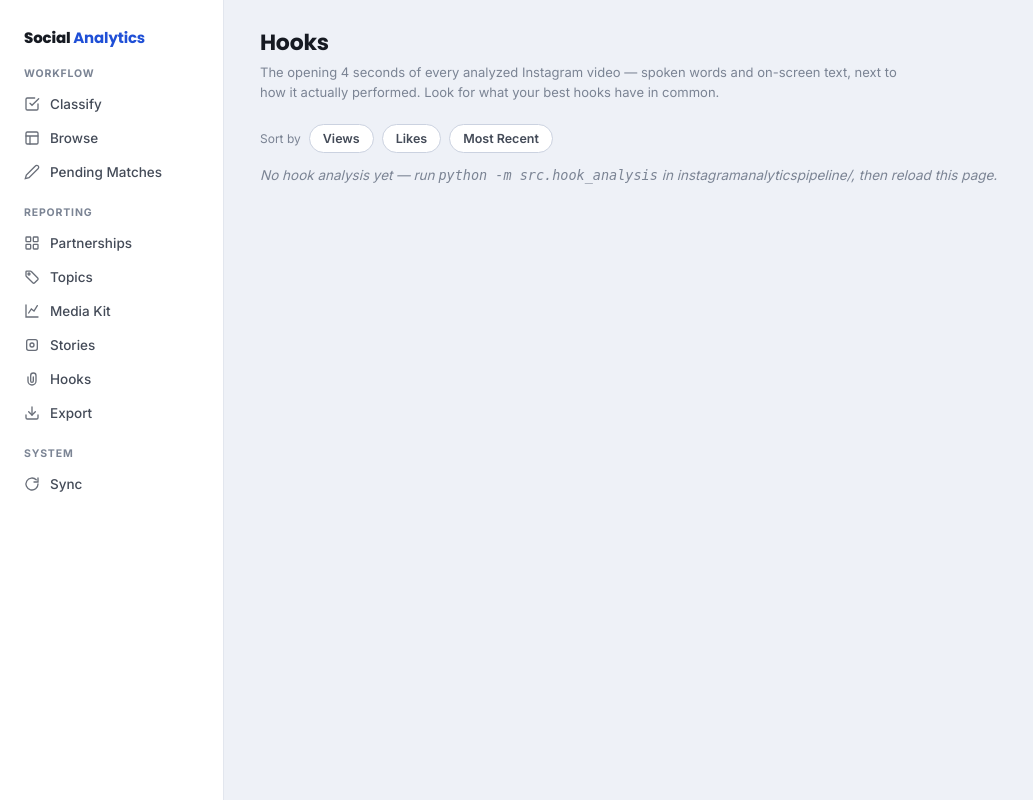
After one commit to ac-figa/Social-Analytics, a Flask app: template webapp/templates/hooks.html in a window 1280 px wide. The commit adds this page. Shown: the whole page, without its empty margins (0-1033 px from the left). Run offline with Flask 3, Linux system fonts and the light colour scheme; the template is opened without the code that fills it, so the values that code supplies are empty; parts of the project's set-up code (start-up, migrations or seed data) failed here and were passed over.

Commit message:
Add Hooks page: put transcript + on-screen text next to performance
New internal page (sidebar: Hooks) that puts every hook-analyzed
Instagram video's spoken words and on-screen text directly next to its
Views/Likes/Comments/Shares, sorted by whichever metric you pick --
this is the actual point of hook_analysis.py existing: being able to
read down a ranked list and see what your best hooks have in common,
rather than cross-referencing a database by hand.

db.get_hook_analysis() joins instagram_hook_analysis to instagram_master
directly (same config.PLATFORM_CONFIG-based cross-dataset query pattern
_instagram_collab_post_ids() already uses), filtered to Analysis_Status
= 'ok' -- rows that failed or had no media_url have nothing to show.

Co-Authored-By: Claude Sonnet 5 <noreply@anthropic.com>
Claude-Session: https://claude.ai/code/session_015uQrdT4TqM6QD4axbYDnxH

```diff
--- a/webapp/app.py
+++ b/webapp/app.py
@@ -557,6 +557,18 @@ def _export_csv_response(report: dict, group_by: str) -> Response:
     )
 
 
+@app.route("/hooks")
+def hooks():
+    client = db.get_client()
+    sort = request.args.get("sort", "views")
+    if sort not in ("views", "likes", "recent"):
+        sort = "views"
+    return render_template(
+        "hooks.html", videos=db.get_hook_analysis(client, sort=sort), sort=sort,
+        nav_counts=db.get_dashboard_counts(client),
+    )
+
+
 @app.route("/stories")
 def stories():
     client = db.get_client()
--- a/webapp/src/db.py
+++ b/webapp/src/db.py
@@ -291,6 +291,30 @@ def _instagram_collab_post_ids(client: bigquery.Client) -> set:
     ig = config.PLATFORM_CONFIG["Instagram"]
     query = f"SELECT Post_ID FROM `{config.BQ_PROJECT_ID}.{ig['dataset']}.instagram_master` WHERE Collabed = TRUE"
     return {r["Post_ID"] for r in client.query(query).result()}
+
+
+def get_hook_analysis(client: bigquery.Client, sort: str = "views") -> list:
+    """Every successfully hook-analyzed Instagram video (see
+    instagramanalyticspipeline/src/hook_analysis.py), joined against
+    instagram_master for the performance numbers -- the point of this
+    page is putting the hook (spoken words + on-screen text) right next
+    to how well the video actually did, so patterns are something you
+    can read off the page rather than cross-reference by hand. Excludes
+    Analysis_Status != 'ok' (no_media_url/failed rows have nothing useful
+    to show)."""
+    ig = config.PLATFORM_CONFIG["Instagram"]
+    order_column = {"views": "m.Views", "likes": "m.Likes", "recent": "m.Publish_Date"}.get(sort, "m.Views")
+    query = f"""
+    SELECT
+      h.Post_ID, m.Account_Username, m.Permalink, m.Publish_Date,
+      m.Views, m.Likes, m.Comments, m.Shares,
+      h.Hook_Transcript, h.Hook_On_Screen_Text, h.Hook_Window_Seconds
+    FROM `{config.BQ_PROJECT_ID}.{ig['dataset']}.instagram_hook_analysis` h
+    JOIN `{config.BQ_PROJECT_ID}.{ig['dataset']}.instagram_master` m ON h.Post_ID = m.Post_ID
+    WHERE h.Analysis_Status = 'ok'
+    ORDER BY {order_column} DESC
+    """
+    return [dict(r) for r in client.query(query).result()]
 
 
 def list_pending_matches(client: bigquery.Client, months: int = None) -> list:
--- a/webapp/static/dashboard.css
+++ b/webapp/static/dashboard.css
@@ -530,6 +530,23 @@ table.dtable { width: 100%; border-collapse: collapse; font-size: 12.5px; }
 .mk-demo-upload-btn.is-busy { opacity: 0.6; pointer-events: none; }
 .mk-demo-upload-hint { font-size: 10.5px; color: var(--db-muted); margin: 4px 0 0; }
 
+/* ---------- hooks ---------- */
+.hook-card { background: var(--db-surface); border: 1px solid var(--db-line); border-radius: 10px; padding: 14px 16px; box-shadow: var(--db-shadow); }
+.hook-card-top { display: flex; align-items: center; gap: 10px; flex-wrap: wrap; }
+.hook-rank { font-family: "Poppins", sans-serif; font-weight: 700; font-size: 13px; color: var(--db-muted); width: 28px; flex-shrink: 0; }
+.hook-date { font-size: 11.5px; color: var(--db-muted); }
+.hook-stats { display: flex; gap: 16px; margin-left: auto; }
+.hook-stat { text-align: right; min-width: 48px; }
+.hook-stat .v { display: block; font-size: 13px; font-weight: 700; font-variant-numeric: tabular-nums; color: var(--db-ink); }
+.hook-stat .l { display: block; font-size: 9.5px; color: var(--db-muted); text-transform: uppercase; letter-spacing: 0.05em; margin-top: 1px; }
+.hook-card-body { display: grid; grid-template-columns: 1fr 1fr; gap: 14px; margin-top: 12px; padding-top: 12px; border-top: 1px solid var(--db-line); }
+.hook-field-label { font-size: 10px; font-weight: 700; text-transform: uppercase; letter-spacing: 0.06em; color: var(--db-muted); margin: 0 0 4px; }
+.hook-field-value { font-size: 13px; color: var(--db-ink-soft); line-height: 1.5; margin: 0; }
+@media (max-width: 620px) {
+  .hook-stats { margin-left: 0; width: 100%; justify-content: flex-start; }
+  .hook-card-body { grid-template-columns: 1fr; }
+}
+
 /* ---------- sync ---------- */
 .db-sync-status { margin-top: 20px; }
 .db-sync-log {
--- a/webapp/templates/base_shell.html
+++ b/webapp/templates/base_shell.html
@@ -51,6 +51,10 @@
           <svg viewBox="0 0 24 24" fill="none" stroke="currentColor" stroke-width="2" stroke-linecap="round"><rect x="4" y="4" width="16" height="16" rx="3"/><circle cx="12" cy="12" r="3"/></svg>
           Stories
         </a>
+        <a class="nav-link {{ 'is-active' if request.endpoint == 'hooks' else '' }}" href="{{ url_for('hooks') }}">
+          <svg viewBox="0 0 24 24" fill="none" stroke="currentColor" stroke-width="2" stroke-linecap="round"><path d="M6 9v6a6 6 0 0 0 12 0V7a4 4 0 0 0-8 0v8a2 2 0 0 0 4 0V9"/></svg>
+          Hooks
+        </a>
         <a class="nav-link {{ 'is-active' if request.endpoint == 'export' else '' }}" href="{{ url_for('export') }}">
           <svg viewBox="0 0 24 24" fill="none" stroke="currentColor" stroke-width="2" stroke-linecap="round"><path d="M21 15v4a2 2 0 0 1-2 2H5a2 2 0 0 1-2-2v-4"/><path d="M7 10l5 5 5-5"/><path d="M12 15V3"/></svg>
           Export
--- /dev/null
+++ b/webapp/templates/hooks.html
@@ -0,0 +1,53 @@
+{% extends "base_shell.html" %}
+{% block title %}Hooks{% endblock %}
+{% block content %}
+  <div class="page-head">
+    <div>
+      <h1 class="page-title">Hooks</h1>
+      <p class="page-subtitle">The opening {{ videos[0].Hook_Window_Seconds|int if videos else 4 }} seconds of every analyzed Instagram video — spoken words and on-screen text, next to how it actually performed. Look for what your best hooks have in common.</p>
+    </div>
+  </div>
+
+  <div class="pillbar">
+    <span class="pillbar-label">Sort by</span>
+    <a class="pill {{ 'is-active' if sort == 'views' }}" href="{{ url_for('hooks', sort='views') }}">Views</a>
+    <a class="pill {{ 'is-active' if sort == 'likes' }}" href="{{ url_for('hooks', sort='likes') }}">Likes</a>
+    <a class="pill {{ 'is-active' if sort == 'recent' }}" href="{{ url_for('hooks', sort='recent') }}">Most Recent</a>
+  </div>
+
+  {% if not videos %}
+    <p class="db-empty">No hook analysis yet — run <code>python -m src.hook_analysis</code> in instagramanalyticspipeline/, then reload this page.</p>
+  {% else %}
+    <div class="vcard-list">
+      {% for v in videos %}
+        <div class="hook-card">
+          <div class="hook-card-top">
+            <span class="hook-rank">#{{ loop.index }}</span>
+            {% if v.Permalink %}
+              <a class="badge badge-instagram" href="{{ v.Permalink }}" target="_blank" rel="noopener">Instagram</a>
+            {% else %}
+              <span class="badge badge-instagram">Instagram</span>
+            {% endif %}
+            <span class="hook-date">{{ v.Publish_Date.strftime('%b %d, %Y') if v.Publish_Date else '' }}</span>
+            <div class="hook-stats">
+              <div class="hook-stat"><span class="v">{{ '{:,}'.format(v.Views) if v.Views is not none else '—' }}</span><span class="l">Views</span></div>
+              <div class="hook-stat"><span class="v">{{ '{:,}'.format(v.Likes) if v.Likes is not none else '—' }}</span><span class="l">Likes</span></div>
+              <div class="hook-stat"><span class="v">{{ '{:,}'.format(v.Comments) if v.Comments is not none else '—' }}</span><span class="l">Comments</span></div>
+              <div class="hook-stat"><span class="v">{{ '{:,}'.format(v.Shares) if v.Shares is not none else '—' }}</span><span class="l">Shares</span></div>
+            </div>
+          </div>
+          <div class="hook-card-body">
+            <div class="hook-field">
+              <p class="hook-field-label">Spoken</p>
+              <p class="hook-field-value">{{ v.Hook_Transcript or '(no speech detected)' }}</p>
+            </div>
+            <div class="hook-field">
+              <p class="hook-field-label">On-Screen Text</p>
+              <p class="hook-field-value">{{ v.Hook_On_Screen_Text or '(none read)' }}</p>
+            </div>
+          </div>
+        </div>
+      {% endfor %}
+    </div>
+  {% endif %}
+{% endblock %}
```
